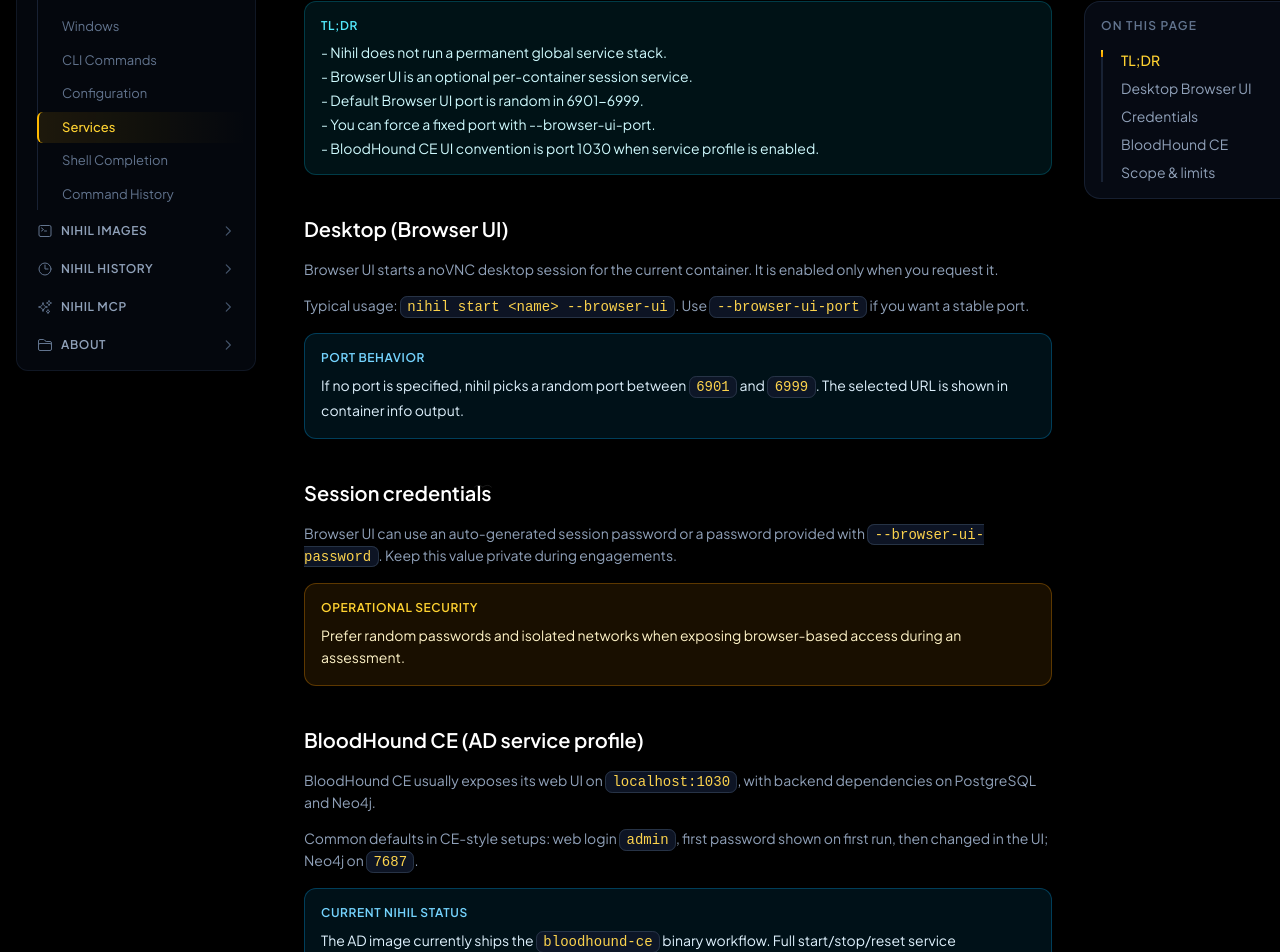
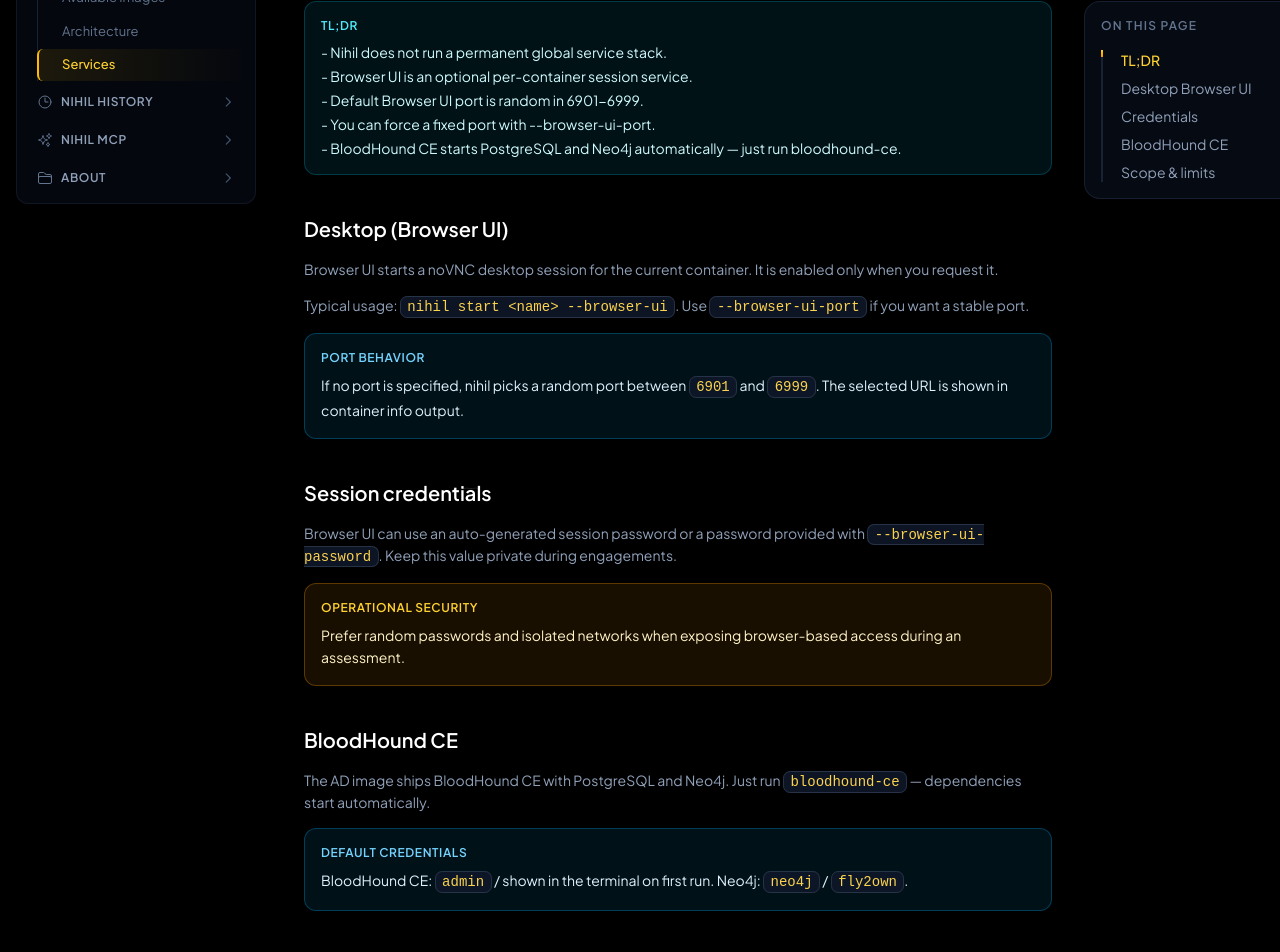
Before and after one commit to TheNullPigeons/nihil.github.io, a React (Vite) app: page /docs/service in a window 1280 px wide. Shown: the part 240-1192 px from the top of the page. Built offline with nearby package versions, Linux system fonts and the light colour scheme.

Commit message:
update doc service

```diff
--- a/src/components/DocsLayout.tsx
+++ b/src/components/DocsLayout.tsx
@@ -43,7 +43,6 @@
       { label: 'Windows', to: '/docs/installation/windows' },
       { label: 'CLI Commands', to: '/docs/usage' },
       { label: 'Configuration', to: '/docs/configuration' },
-      { label: 'Services', to: '/docs/service' },
       { label: 'Shell Completion', to: '/docs/completion' },
       { label: 'Command History', to: '/docs/history' },
     ],
@@ -58,6 +57,7 @@
     items: [
       { label: 'Available Images', to: '/docs/images' },
       { label: 'Architecture', to: '/docs/architecture' },
+      { label: 'Services', to: '/docs/service' },
     ],
   },
   {
--- a/src/pages/docs/ImagesPage.tsx
+++ b/src/pages/docs/ImagesPage.tsx
@@ -274,6 +274,18 @@
                     </div>
                   ))}
                 </div>
+              </section>
+
+              <section className="space-y-3">
+                <h3 className="text-lg font-medium text-white">BloodHound CE</h3>
+                <p className="text-slate-400 text-sm">
+                  The AD image ships BloodHound CE with PostgreSQL and Neo4j. Just run{' '}
+                  <code>bloodhound-ce</code> — dependencies start automatically.
+                </p>
+                <Callout variant="note" title="Default credentials">
+                  BloodHound CE: <code>admin</code> / shown in the terminal on first run.
+                  Neo4j: <code>neo4j</code> / <code>fly2own</code>.
+                </Callout>
               </section>
 
               <ToolTable title="All AD tools" tools={adTools} />
--- a/src/pages/docs/ServicePage.tsx
+++ b/src/pages/docs/ServicePage.tsx
@@ -13,7 +13,7 @@
           Services
         </h1>
         <p className="text-slate-400 text-sm md:text-base max-w-2xl">
-          What can run as a session service in nihil, with a focus on Desktop Browser UI.
+          Session services managed by the nihil wrapper, with a focus on Desktop Browser UI.
         </p>
       </header>
 
@@ -26,7 +26,7 @@
                 'Browser UI is an optional per-container session service.',
                 'Default Browser UI port is random in 6901-6999.',
                 'You can force a fixed port with --browser-ui-port.',
-                'BloodHound CE UI convention is port 1030 when service profile is enabled.',
+                'BloodHound CE starts PostgreSQL and Neo4j automatically — just run bloodhound-ce.',
               ]}
             />
           </section>
@@ -60,19 +60,14 @@
           </section>
 
           <section id="bloodhound-ce" className="space-y-4">
-            <h2 className="text-xl font-semibold text-white">BloodHound CE (AD service profile)</h2>
+            <h2 className="text-xl font-semibold text-white">BloodHound CE</h2>
             <p className="text-slate-400 text-sm">
-              BloodHound CE usually exposes its web UI on <code>localhost:1030</code>, with backend
-              dependencies on PostgreSQL and Neo4j.
+              The AD image ships BloodHound CE with PostgreSQL and Neo4j. Just run{' '}
+              <code>bloodhound-ce</code> — dependencies start automatically.
             </p>
-            <p className="text-slate-400 text-sm">
-              Common defaults in CE-style setups: web login <code>admin</code>, first password shown on
-              first run, then changed in the UI; Neo4j on <code>7687</code>.
-            </p>
-            <Callout variant="note" title="Current nihil status">
-              The AD image currently ships the <code>bloodhound-ce</code> binary workflow. Full
-              start/stop/reset service orchestration (with managed DB lifecycle and credentials) is not
-              yet standardized like Browser UI.
+            <Callout variant="note" title="Default credentials">
+              BloodHound CE: <code>admin</code> / shown in the terminal on first run.
+              Neo4j: <code>neo4j</code> / <code>fly2own</code>.
             </Callout>
           </section>
 
```
